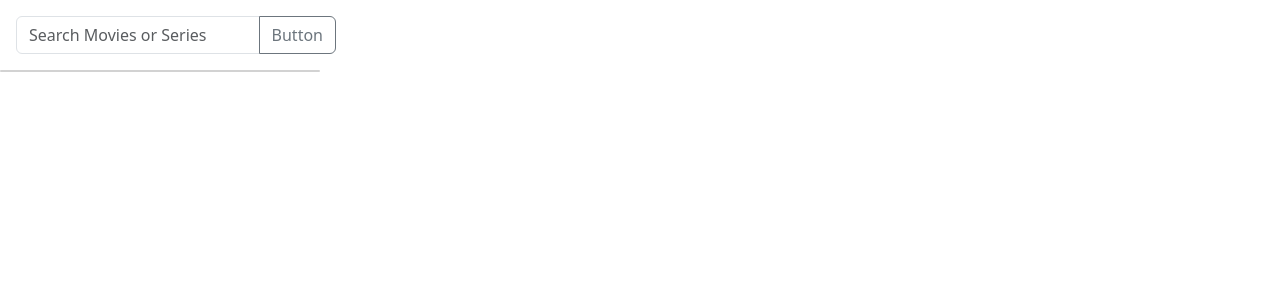
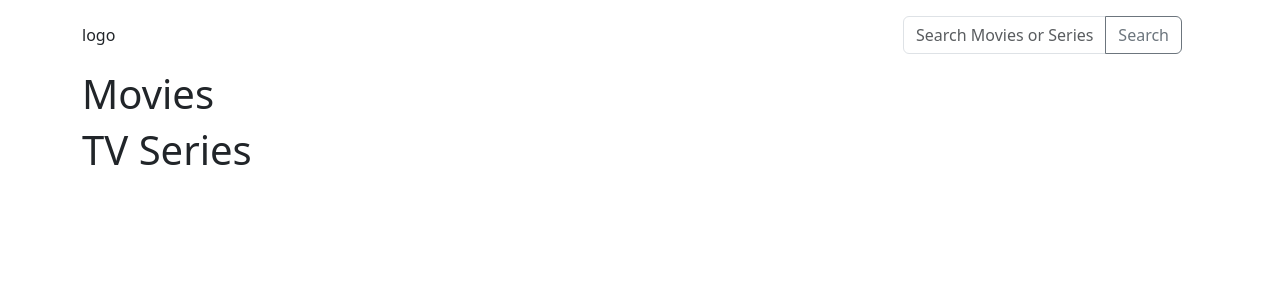
Before and after one commit to orsoli/vite-boolflix, a Vue app: page / in a window 1280 px wide. Shown: the top 300 px of the page. Built offline with nearby package versions, Linux system fonts and the light colour scheme.

Commit message:
Competed Milestone 2

```diff
--- a/src/components/AppHeader.vue
+++ b/src/components/AppHeader.vue
@@ -20,7 +20,12 @@ export default {
 </script>
 
 <template>
-    <SearchMoviesInput />
+    <header class="container d-flex justify-content-between align-items-center">
+        <div>
+            logo
+        </div>
+        <SearchMoviesInput />
+    </header>
 </template>
 
 <style lang='scss' scoped></style>
--- a/src/components/AppMain.vue
+++ b/src/components/AppMain.vue
@@ -20,7 +20,9 @@ export default {
 </script>
 
 <template>
-    <InfoMoviesCard />
+    <main>
+        <InfoMoviesCard />
+    </main>
 </template>
 
 <style lang='scss' scoped>
--- a/src/components/InfoMoviesCard.vue
+++ b/src/components/InfoMoviesCard.vue
@@ -22,9 +22,15 @@ export default {
 </script>
 
 <template>
-    <div class="card w-25" v-if="store.searchedResults">
-        <ul class="list-group list-group-flush" v-for="searchedResult in store.searchedResults"
-            :key="searchedResult.id">
+    <!-- Movie section  -->
+    <div class="container">
+        <h1>
+            Movies
+        </h1>
+        <div class="row flex-nowrap overflow-x-scroll">
+            <div class="col" v-for="searchedResult in store.searchedMovieResults" :key="searchedResult.id">
+                <div class="card">
+                    <ul class="list-group list-group-flush">
                         <li class="list-group-item">Title: {{ searchedResult.title }}</li>
                         <li class="list-group-item">Original Title: {{ searchedResult.original_title }}</li>
                         <li class="list-group-item">
@@ -34,9 +40,37 @@ export default {
                         <li class="list-group-item">Rating: {{ searchedResult.vote_average }}</li>
                     </ul>
                 </div>
+            </div>
+        </div>
+    </div>
+    <!-- Series TV section  -->
+    <div class="container">
+        <h1>
+            TV Series
+        </h1>
+        <div class="row flex-nowrap overflow-x-scroll">
+            <div class="col" v-for="searchedResult in store.searchedTvResults" :key="searchedResult.id">
+                <div class="card">
+                    <ul class="list-group list-group-flush">
+                        <li class="list-group-item">Title: {{ searchedResult.title }}</li>
+                        <li class="list-group-item">Original Title: {{ searchedResult.original_title }}</li>
+                        <li class="list-group-item">
+                            Language: <span :class="`fi fi-${searchedResult.original_language}`"></span>
+                            {{ searchedResult.original_language }}
+                        </li>
+                        <li class="list-group-item">Rating: {{ searchedResult.vote_average }}</li>
+                    </ul>
+                </div>
+            </div>
+        </div>
+    </div>
 </template>
 
 <style lang='scss' scoped>
 @use "/node_modules/bootstrap/scss/bootstrap.scss";
 @use "/node_modules/flag-icons/css/flag-icons.min.css";
+
+.card {
+    width: 400px;
+}
 </style>
--- a/src/components/SearchMoviesInput.vue
+++ b/src/components/SearchMoviesInput.vue
@@ -12,7 +12,8 @@ export default {
         return {
             store,
             // Variables
-            searchUrl: "https://api.themoviedb.org/3/search/movie", // Store search movies url
+            searchMovieUrl: "https://api.themoviedb.org/3/search/movie", // Store search Movies url
+            searchTvUrl: "https://api.themoviedb.org/3/search/tv", // Store search Tv url
             searchInputResult: "", // Store the input search result
 
         };
@@ -23,23 +24,49 @@ export default {
     },
 
     methods: {
-        getSearchedResults() {
-            axios.get(this.searchUrl, {
+        // Call search Movie Api
+        getSearchedMovieResults(url, search) {
+            axios.get(url, {
                 params: {
                     api_key: "da70f1679892aee02a44255296352973",
-                    query: this.searchInputResult
+                    query: search
                 }
             }).then((response) => {
-                store.searchedResults = response.data.results // Store the results in searchedResults
-                console.log(store.searchedResults); // Test print in console
+                store.searchedMovieResults = response.data.results // Store movie search results
+                console.log(store.searchedMovieResults); // Test print in console
             })
                 .catch((error) => {
                     console.log(error); // Print errors in console
                 })
                 .finally(() => {
-                    console.log("Geting api results is finished") // Print message after api riturn results
+                    console.log("Geting api Movie results is finished") // Print message after api riturn results
                 });
-        }
+        },
+
+        // Call Tv series Api
+        getSearchedTvResults(url, search) {
+            axios.get(url, {
+                params: {
+                    api_key: "da70f1679892aee02a44255296352973",
+                    query: search
+                }
+            }).then((response) => {
+                store.searchedTvResults = response.data.results // Store movie search results
+                console.log(store.searchedTvResults); // Test print in console
+            })
+                .catch((error) => {
+                    console.log(error); // Print errors in console
+                })
+                .finally(() => {
+                    console.log("Geting api TV results is finished") // Print message after api riturn results
+                });
+        },
+
+        // Define a function to call all api
+        getSearchedResults() {
+            this.getSearchedMovieResults(this.searchMovieUrl, this.searchInputResult);
+            this.getSearchedTvResults(this.searchTvUrl, this.searchInputResult)
+        },
     }
 };
 </script>
@@ -50,7 +77,7 @@ export default {
             aria-label="Search Movies or Series" aria-describedby="button-addon2" v-model="searchInputResult"
             @keyup="getSearchedResults">
         <button class="btn btn-outline-secondary" type="button" id="button-addon2"
-            @click="getSearchedResults">Button</button>
+            @click="getSearchedResults">Search</button>
     </div>
 </template>
 
--- a/src/js/store.js
+++ b/src/js/store.js
@@ -3,5 +3,6 @@ import { reactive } from "vue";
 
 export const store = reactive({
   //  Variables
-  searchedResults: [], // Store searched results
+  searchedMovieResults: [], // Store searched Movie results
+  searchedTvResults: [], // Store searched Tv results
 });
```
Also changed, not shown: 1 other file (tests, documents, lock files or other folders). Lines whose indentation alone changed are shown as unchanged.
